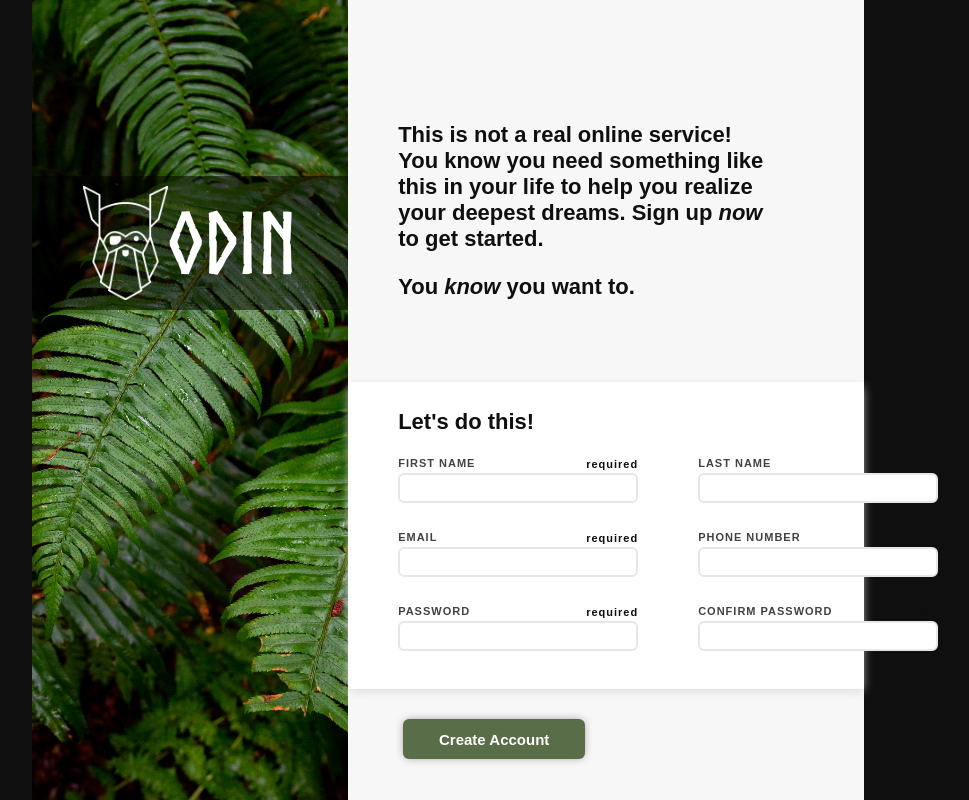
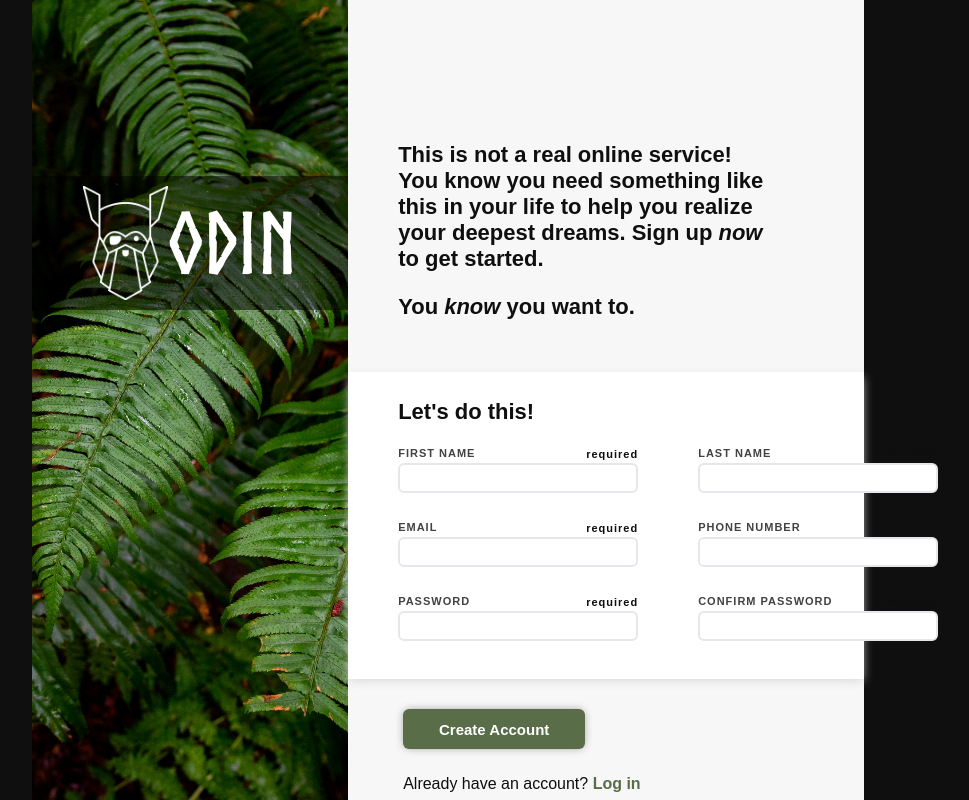
Before and after one commit to lmorgan2398/sign-up-form, a plain HTML site: page index.html in a window 1280 px wide. Shown: the whole page, without its empty margins (192-1161 px from the left). Drawn offline with Linux system fonts and the light colour scheme.

Commit message:
Add link for log in

```diff
--- a/index.html
+++ b/index.html
@@ -60,6 +60,9 @@
                 </div>
             </form>
         </div>
+        <p>
+            Already have an account? <a href="">Log in</a>
+        </p>
     </div>
 </body>
 </html>
--- a/style.css
+++ b/style.css
@@ -80,8 +80,8 @@ body {
     font-weight: 600;
     padding-left: 50px;
     box-sizing: border-box;
-    padding-bottom: 60px;
-    padding-top: 100px;
+    padding-bottom: 30px;
+    padding-top: 120px;
 }
 
 .sign-up-form {
@@ -175,3 +175,22 @@ button:hover {
     box-shadow: 0px 0px 10px 0px gray;
     cursor: pointer;
 }
+
+.sign-up > p {
+    padding-left: 55px;
+    padding-top: 10px;
+}
+
+a {
+    text-decoration: none;
+    font-weight: 700;
+}
+
+a:link,
+a:visited {
+    color: #596D48;
+}
+
+a:hover {
+    color: #718b5b;
+}
```
